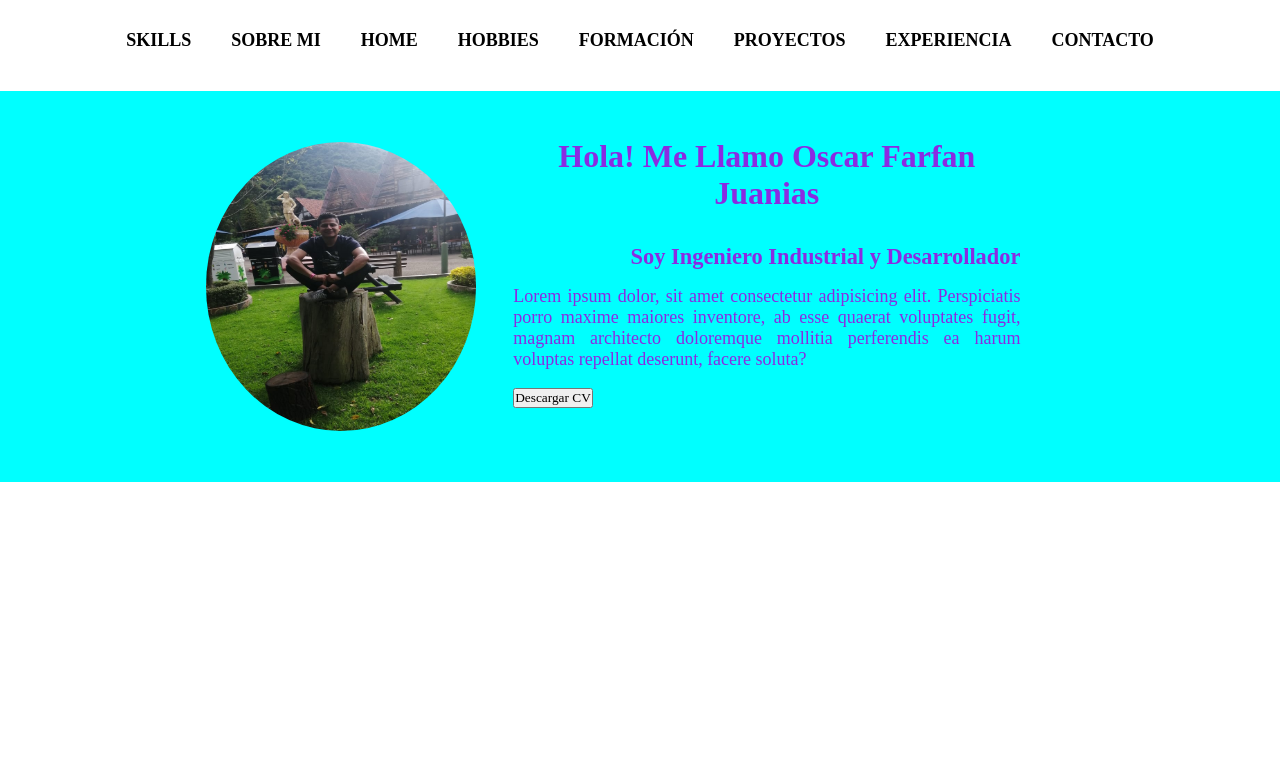
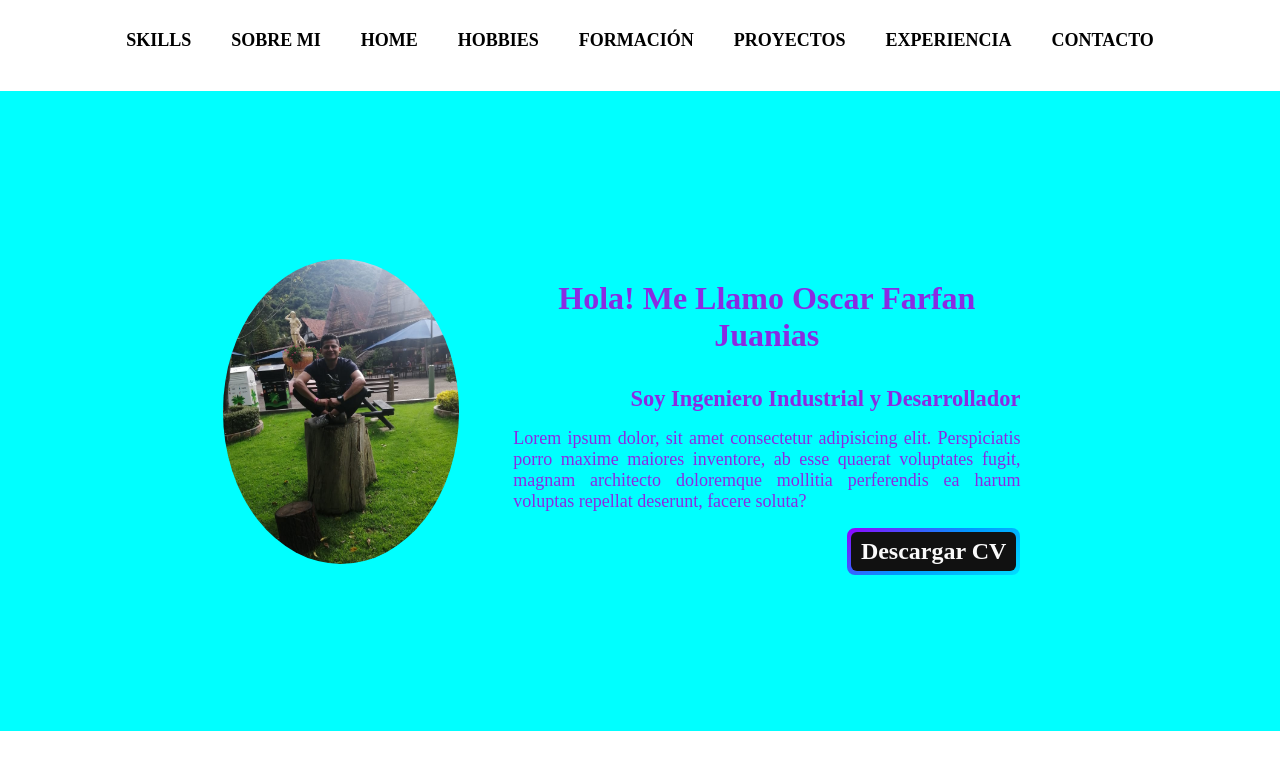
Before and after one commit to Oscar98farfan/PortafolioPersonal, a plain HTML site: page index.html in a window 1280 px wide. Drawn offline with Linux system fonts and the light colour scheme.

Commit message:
Creación del Banner falta bordes solidos

```diff
--- a/index.html
+++ b/index.html
@@ -29,7 +29,7 @@
                 <h2>Hola! Me Llamo Oscar Farfan Juanias</h2>
                 <h3>Soy Ingeniero Industrial y Desarrollador</h3>
                 <p>Lorem ipsum dolor, sit amet consectetur adipisicing elit. Perspiciatis porro maxime maiores inventore, ab esse quaerat voluptates fugit, magnam architecto doloremque mollitia perferendis ea harum voluptas repellat deserunt, facere soluta?</p>
-                <button>Descargar CV</button>
+                <button><span>Descargar CV</span></button>
             </div>
         </section>
     </header>
--- a/style.css
+++ b/style.css
@@ -98,6 +98,7 @@ body {
     gap: 3px;
     background-color: aqua;
     padding: 15px 0;
+    height: 80vh;
 }
 
 .hero .container-hero1 {
@@ -110,13 +111,16 @@ body {
 
 .hero .container-hero1 #photo {
     border-radius: 50%;
-    width: 80%;
-    height: 80%;
+    width: 70%;
+    height: 50%;
 }
 
 .hero .container-hero2 {
     grid-area: 1/3/2/4;
-    display: block;
+    display: flex;
+    flex-direction: column;
+    align-items: end;
+    justify-content: center;
 }
 
 .hero .container-hero2 h2 {
@@ -139,3 +143,29 @@ body {
     text-align: justify;
     margin-bottom: 1rem;
 }
+
+.hero .container-hero2 button {
+    color: rgb(250, 250, 250);
+    border: 0;
+    /* width: 50%;
+    height: 50px; */
+    background-image: linear-gradient(150deg, #9500ff, #09f, #00DDFF);
+    font-size: 1.5rem;
+    font-weight: bold;
+    cursor: pointer;
+    border-radius: 8px;
+    display: flex;
+    padding: 4px;
+    transition: .4ms;
+}
+
+.hero .container-hero2 button span {
+    background-color: #111;
+    padding: 6px 10px;
+    border-radius: 6px;
+    transition: .3ms;
+}
+
+.hero .container-hero2 button:hover span {
+    background: none;
+}
```
